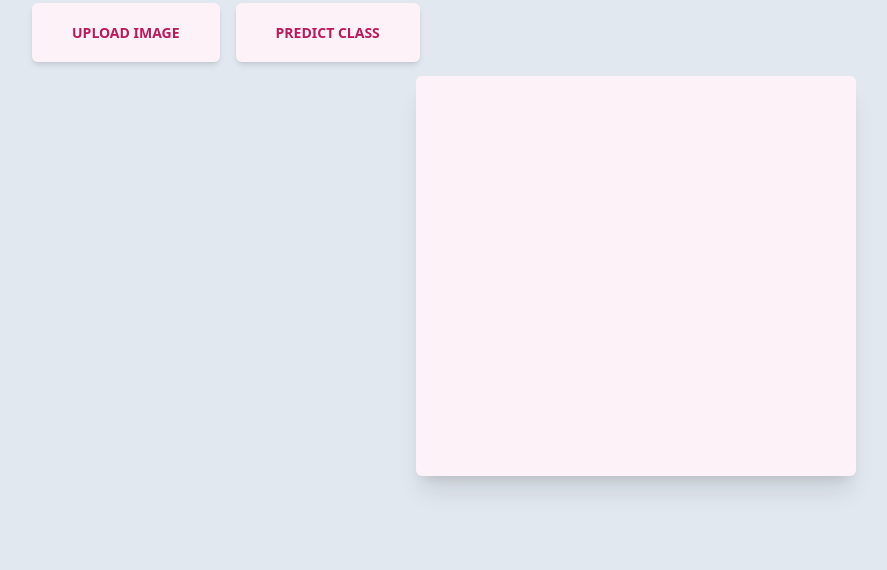
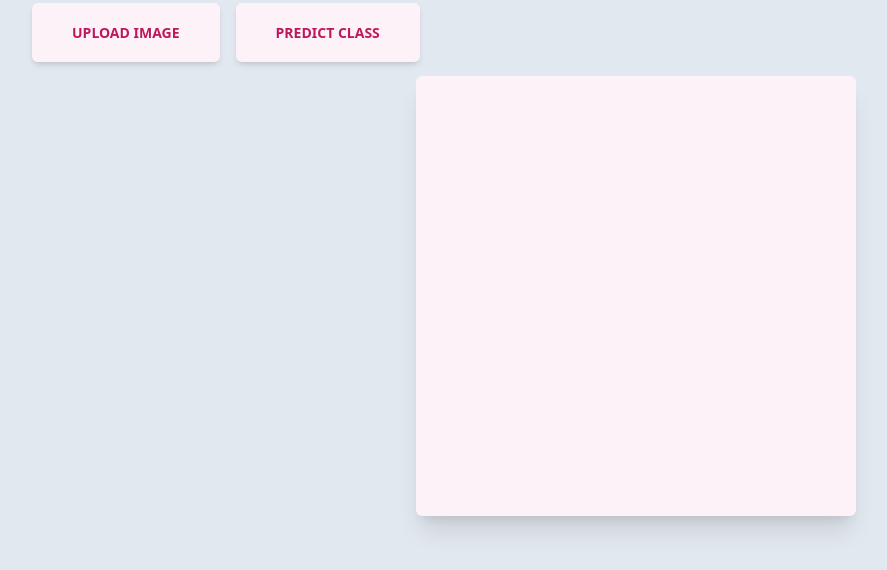
Before and after one commit to Error-404-UCD/eXAI, a React (Create React App) app in the folder Frontend/: page / in a window 1280 px wide. Shown: the top 570 px of the page, without its empty margins (4-891 px from the left). Built offline with nearby package versions, Linux system fonts and the light colour scheme.

Commit message:
Added y padding to image display

```diff
--- a/Frontend/src/components/LeftHalf.js
+++ b/Frontend/src/components/LeftHalf.js
@@ -85,7 +85,7 @@ function LeftHalf() {
             </div>
           </div>
 
-          <div className="mt-8 shadow-xl rounded-md px-5 bg-pink-50">
+          <div className="mt-8 shadow-xl rounded-md px-5 py-5 bg-pink-50">
             <Canvas
               imgUrl={image}
               width={400}
```
